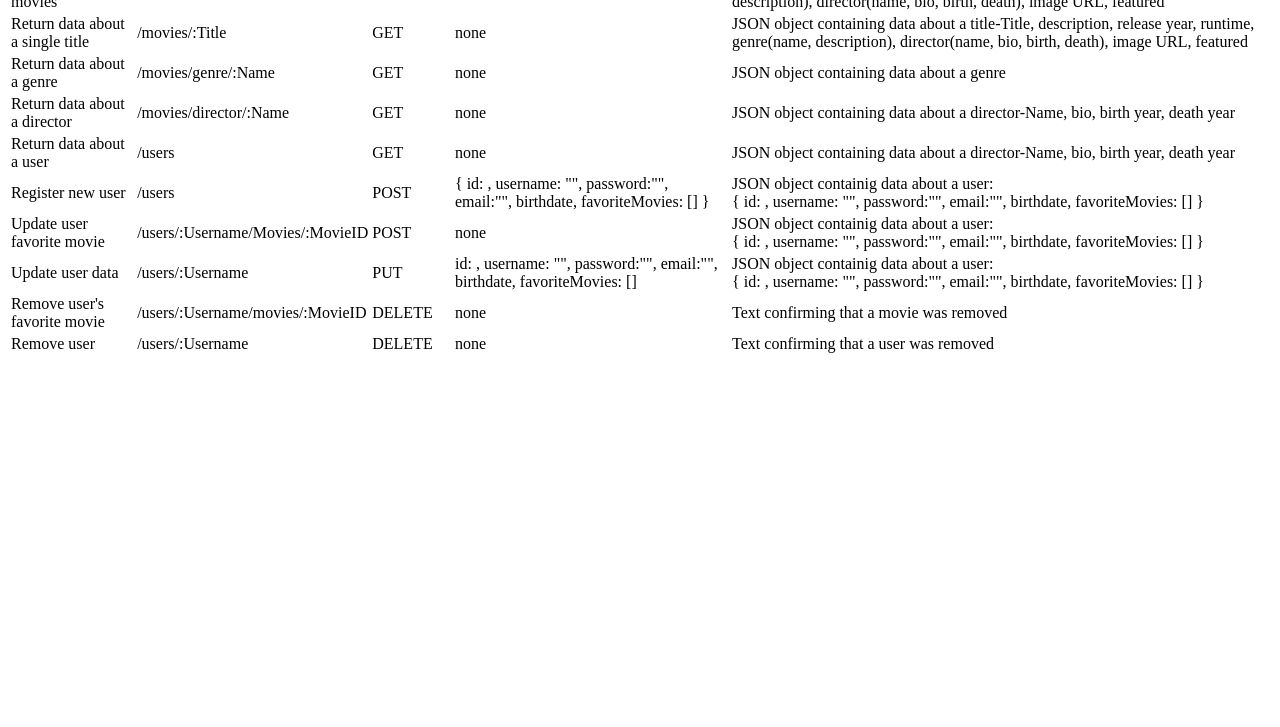
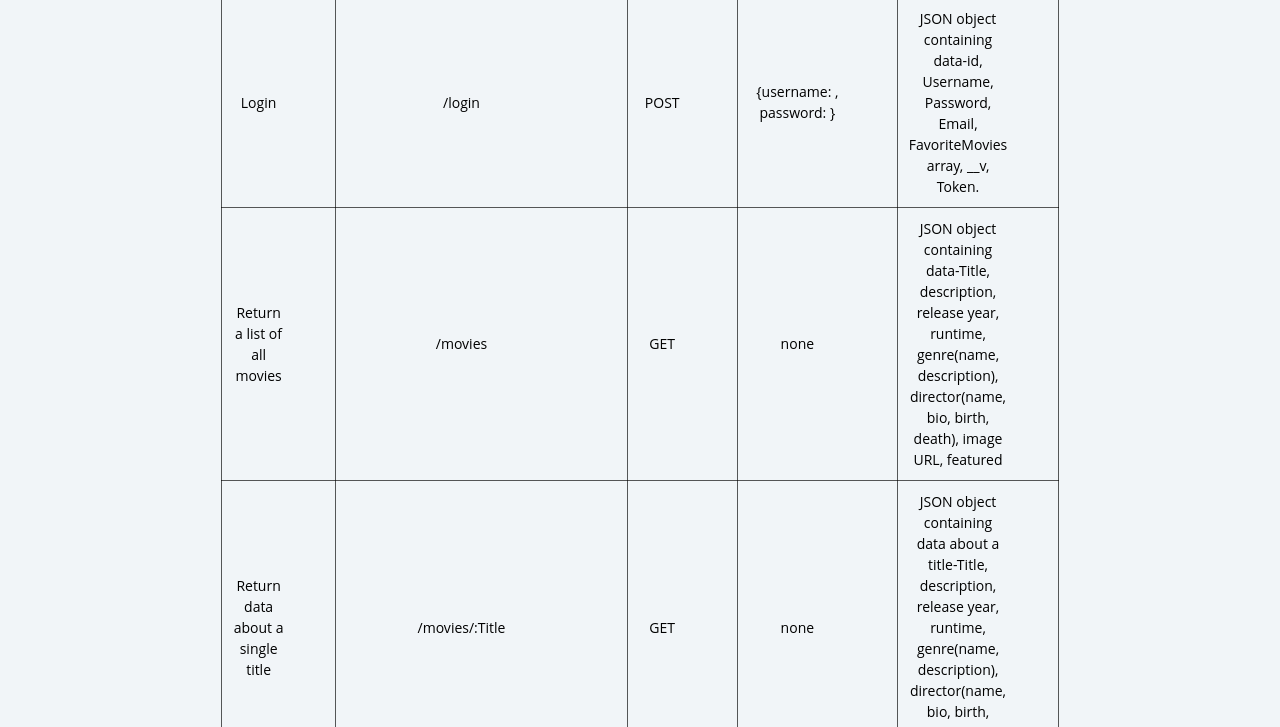
Before and after one commit to TKTamir/Movie_API, a website: page public/documentation.html in a window 1280 px wide. Shown: the part 291-1018 px from the top of the page. Before the commit the page ends 800 px from the top, so only its background shows below. Drawn offline with Linux system fonts and the light colour scheme; files that its build step writes are made by us from their sources; the site is published under a folder, as on GitHub Pages, so addresses that start at the root find nothing.

Commit message:
Update css link

```diff
--- a/public/documentation.html
+++ b/public/documentation.html
@@ -4,7 +4,7 @@
     <meta charset="UTF-8" />
     <meta http-equiv="X-UA-Compatible" content="IE=edge" />
     <meta name="viewport" content="width=device-width, initial-scale=1.0" />
-    <link rel="stylesheet" href="/public/styles.css" />
+    <link rel="stylesheet" href="movie_api/public/styles.css" />
     <title>Movies API</title>
   </head>
   <body>
```
